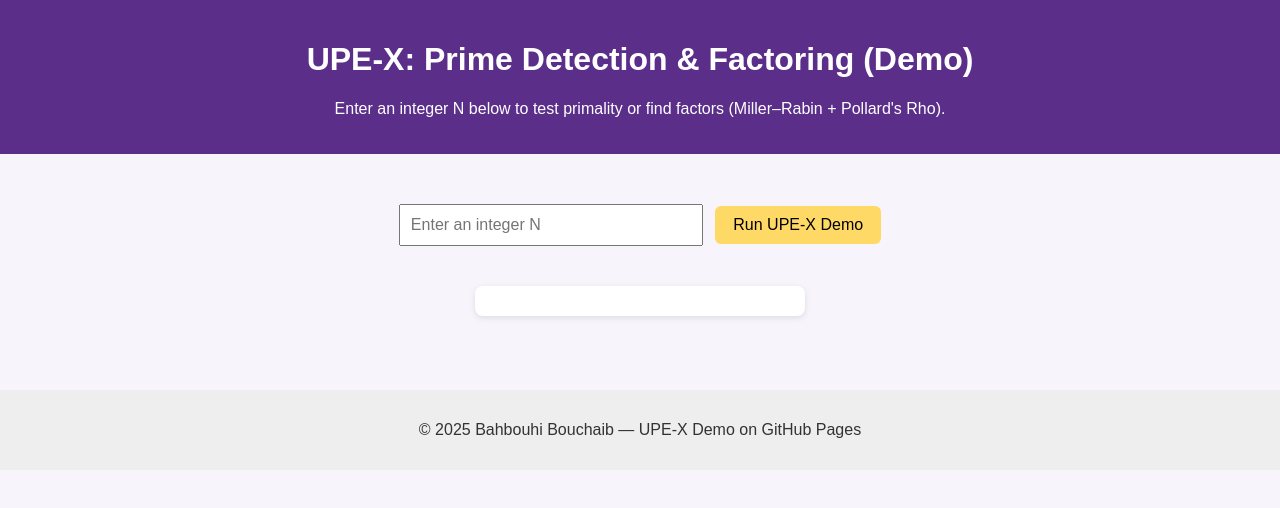
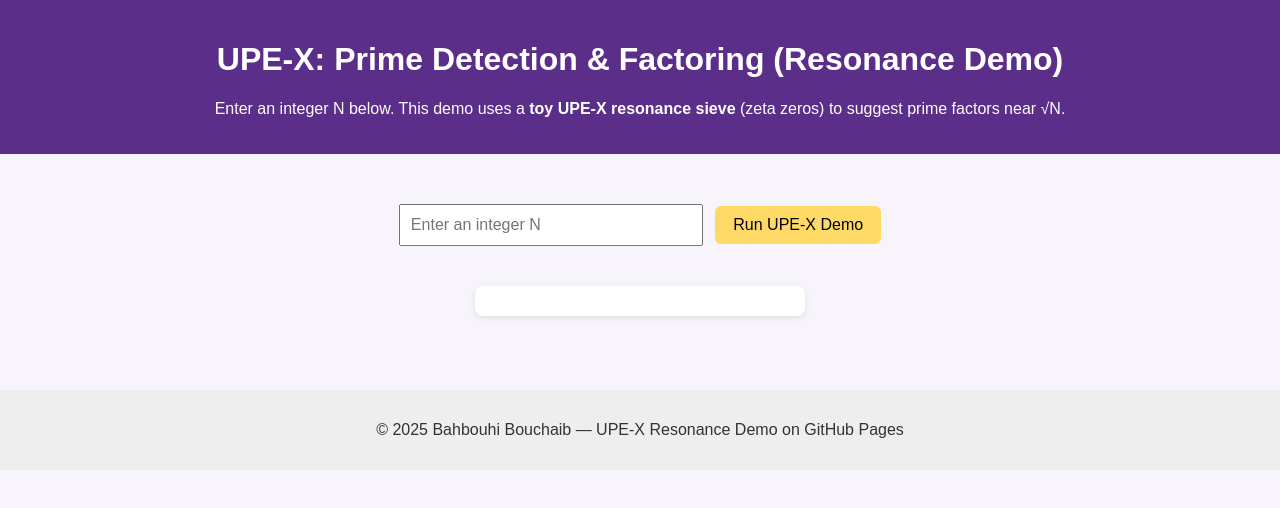
Before and after one commit to B43797/Upe-X-Sieve-second-attempt, a plain HTML site: page index.html in a window 1280 px wide. Drawn offline with Linux system fonts and the light colour scheme.

Commit message:
Update index.html

```diff
--- a/index.html
+++ b/index.html
@@ -3,27 +3,32 @@
 <head>
   <meta charset="utf-8" />
   <meta name="viewport" content="width=device-width,initial-scale=1" />
-  <title>UPE-X Prime Detection & Factoring Demo</title>
+  <title>UPE-X: Prime Detection & Factoring (Resonance Demo)</title>
   <link rel="stylesheet" href="style.css" />
 </head>
 <body>
   <header>
-    <h1>UPE-X: Prime Detection & Factoring (Demo)</h1>
-    <p>Enter an integer N below to test primality or find factors (Miller–Rabin + Pollard's Rho).</p>
+    <h1>UPE-X: Prime Detection & Factoring (Resonance Demo)</h1>
+    <p>
+      Enter an integer N below.
+      This demo uses a <b>toy UPE-X resonance sieve</b> (zeta zeros)
+      to suggest prime factors near √N.
+    </p>
   </header>
 
   <main>
     <div class="input-box">
-      <input type="text" id="numberInput" placeholder="Enter an integer N" />
+      <input type="number" id="numberInput" placeholder="Enter an integer N" />
       <button onclick="analyzeNumber()">Run UPE-X Demo</button>
     </div>
     <div id="output" class="output-box"></div>
   </main>
 
   <footer>
-    <p>© 2025 Bahbouhi Bouchaib — UPE-X Demo on GitHub Pages</p>
+    <p>© 2025 Bahbouhi Bouchaib — UPE-X Resonance Demo on GitHub Pages</p>
   </footer>
 
+  <!-- Make sure script.js is in the same folder as this file -->
   <script src="script.js"></script>
 </body>
 </html>
```
